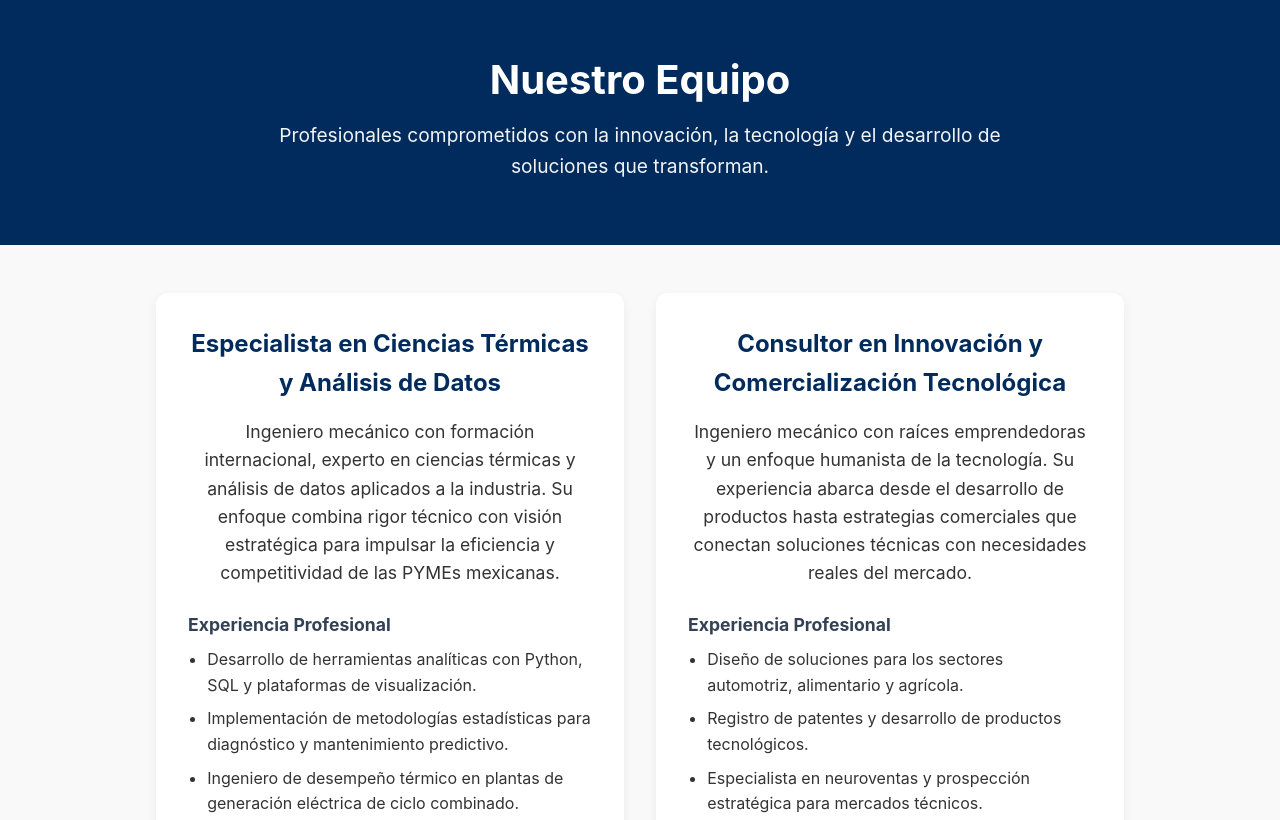
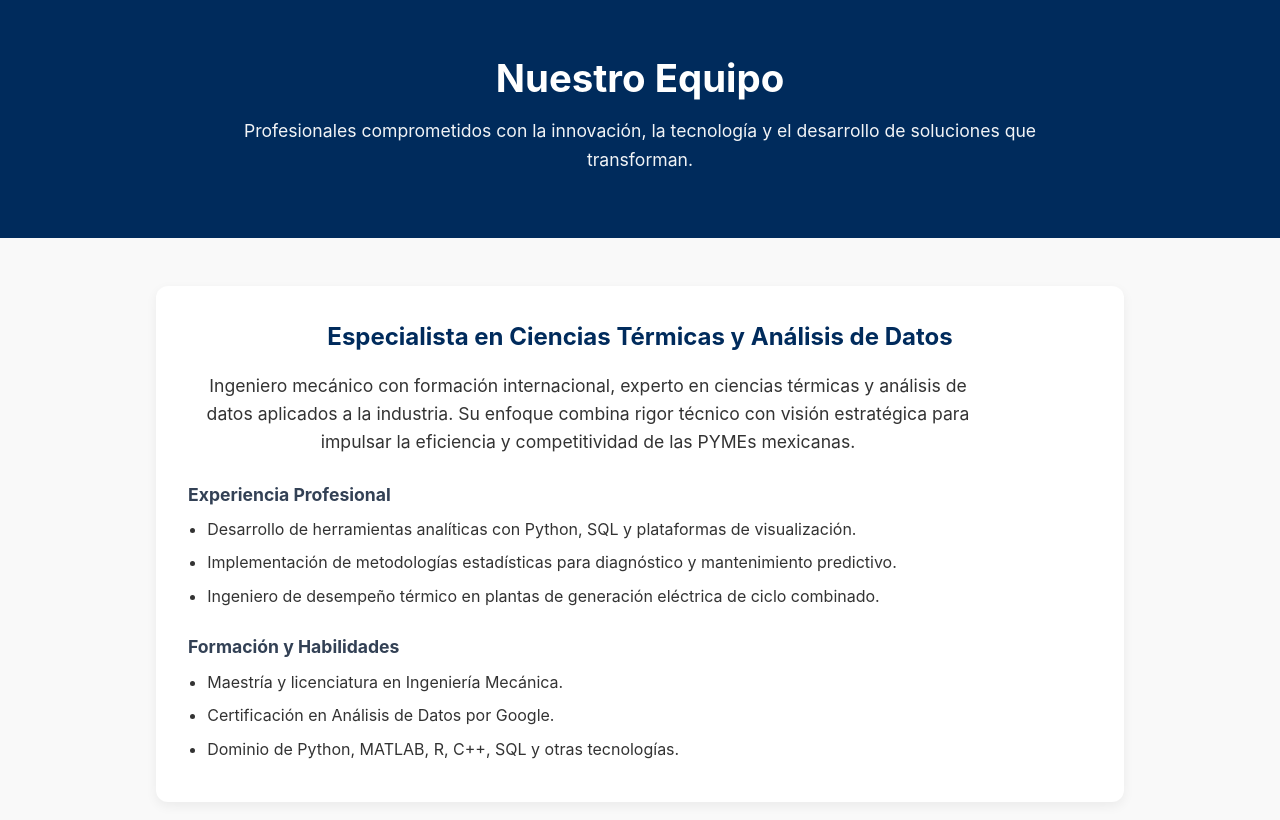
Before and after one commit to JulioCampos94/Nou_Digital_Solutions, a website: page equipo.html in a window 1280 px wide. Shown: the top 820 px of the page. Drawn offline with Linux system fonts and the light colour scheme.

Commit message:
Estilo equipo

```diff
--- a/equipo.css
+++ b/equipo.css
@@ -1,87 +1,74 @@
-/* Hereda tipografía y variables de nds_style.css */
-/* Base de página */
+/* Base: mantiene coherencia con el resto del sitio */
 body {
   background-color: #f9f9f9;
   color: #333;
   line-height: 1.6;
 }
 
-/* Encabezado */
-header {
+/* Encabezado sobrio */
+.team-header {
   background-color: #002b5c;
   color: #fff;
   padding: 3rem 1rem;
   text-align: center;
 }
-
-header h1 {
+.team-header h1 {
   margin: 0;
-  font-size: 2.5rem;
+  font-size: 2.4rem;
 }
-
-header p {
-  font-size: 1.2rem;
+.team-header p {
+  font-size: 1.1rem;
   margin-top: 0.5rem;
   opacity: 0.95;
 }
 
-/* Contenedor (grid responsivo, sobrio) */
+/* Contenedor en columna (uno debajo de otro) */
 .container {
   max-width: 1000px;
   margin: 0 auto;
   padding: 3rem 1rem;
-  display: grid;
-  grid-template-columns: repeat(auto-fit, minmax(320px, 1fr));
-  gap: 2rem;
 }
 
-/* Tarjetas de biografía */
+/* Tarjeta/bloque de cada perfil */
 .bio-card {
   background: #ffffff;
   border-radius: 12px;
   box-shadow: 0 4px 12px rgba(0,0,0,0.06);
   padding: 2rem;
-  transition: background 0.2s ease-in-out, box-shadow 0.2s ease-in-out;
+  margin-bottom: 2rem; /* asegura que cada perfil quede en su propio “renglón” */
 }
 
-.bio-card:hover {
-  background: #f8fafc;             /* sutil, sin mover */
-  box-shadow: 0 8px 20px rgba(0,0,0,0.08);
-}
-
-/* Títulos y subtítulos dentro de cada tarjeta */
+/* Títulos dentro de cada perfil */
 .bio-card h2 {
   font-size: 1.5rem;
   color: #002b5c;
   margin-bottom: 1rem;
 }
-
 .bio-card h3 {
   font-size: 1.1rem;
   color: #334155;
   margin-top: 1.5rem;
 }
 
-/* Listas */
+/* Párrafos y listas legibles */
+.bio-card p {
+  margin: 0 0 1rem 0;
+}
 .bio-card ul {
   padding-left: 1.2rem;
   margin-top: 0.5rem;
 }
-
 .bio-card ul li {
   margin-bottom: 0.5rem;
-  line-height: 1.6;
 }
 
 /* Botón volver */
 .volver-wrap {
-  grid-column: 1 / -1;
   text-align: center;
+  margin-top: 1rem;
 }
-
 .volver {
   display: inline-block;
-  margin-top: 1rem;
   background-color: #002b5c;
   color: #fff;
   padding: 0.75rem 2rem;
@@ -90,7 +77,6 @@ header p {
   font-weight: 700;
   transition: background 0.2s ease-in-out;
 }
-
 .volver:hover {
   background-color: #004a99;
 }
--- a/equipo.html
+++ b/equipo.html
@@ -9,15 +9,15 @@
 </head>
 <body>
 
-<header>
+<header class="team-header">
   <h1>Nuestro Equipo</h1>
   <p>Profesionales comprometidos con la innovación, la tecnología y el desarrollo de soluciones que transforman.</p>
 </header>
 
-<div class="container">
+<main class="container">
 
   <!-- Perfil 1 -->
-  <div class="bio-card">
+  <section class="bio-card">
     <h2>Especialista en Ciencias Térmicas y Análisis de Datos</h2>
     <p>
       Ingeniero mecánico con formación internacional, experto en ciencias térmicas y análisis de datos aplicados a la industria. Su enfoque combina rigor técnico con visión estratégica para impulsar la eficiencia y competitividad de las PYMEs mexicanas.
@@ -34,10 +34,10 @@
       <li>Certificación en Análisis de Datos por Google.</li>
       <li>Dominio de Python, MATLAB, R, C++, SQL y otras tecnologías.</li>
     </ul>
-  </div>
+  </section>
 
   <!-- Perfil 2 -->
-  <div class="bio-card">
+  <section class="bio-card">
     <h2>Consultor en Innovación y Comercialización Tecnológica</h2>
     <p>
       Ingeniero mecánico con raíces emprendedoras y un enfoque humanista de la tecnología. Su experiencia abarca desde el desarrollo de productos hasta estrategias comerciales que conectan soluciones técnicas con necesidades reales del mercado.
@@ -48,10 +48,10 @@
       <li>Registro de patentes y desarrollo de productos tecnológicos.</li>
       <li>Especialista en neuroventas y prospección estratégica para mercados técnicos.</li>
     </ul>
-  </div>
+  </section>
 
   <!-- Perfil 3 -->
-  <div class="bio-card">
+  <section class="bio-card">
     <h2>Ingeniero en Software e Inteligencia Artificial</h2>
     <p>
       Ingeniero mecatrónico apasionado por el desarrollo de tecnología que impacte positivamente la vida de las personas. Se especializa en software moderno, inteligencia artificial y sistemas distribuidos.
@@ -66,13 +66,13 @@
       <li>Maestría en Ingeniería Eléctrica, especializada en procesamiento de lenguaje natural y machine learning.</li>
       <li>Conocimientos avanzados en C, C++, Go, Python, JavaScript, TypeScript, entre otros.</li>
     </ul>
-  </div>
+  </section>
 
   <div class="volver-wrap">
     <a href="index.html" class="volver">← Volver al inicio</a>
   </div>
 
-</div>
+</main>
 
 </body>
 </html>
```
